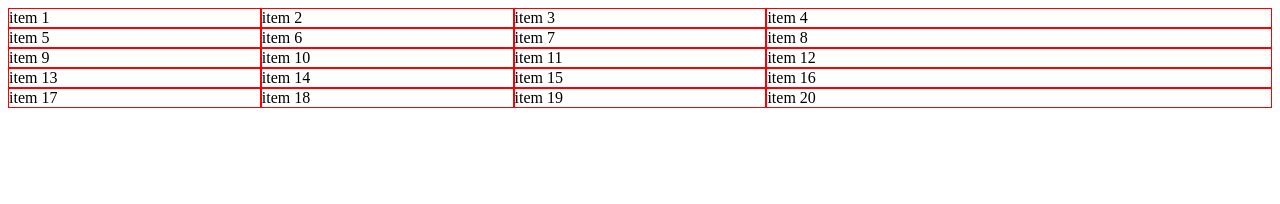
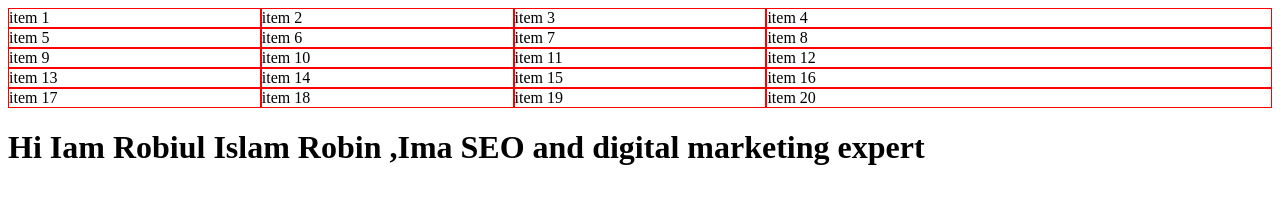
Before and after one commit to robinweb007/Module123-practice, a plain HTML site: page index.html in a window 1280 px wide. Drawn offline with Linux system fonts and the light colour scheme.

Commit message:
name update

```diff
--- a/index.html
+++ b/index.html
@@ -125,6 +125,10 @@
     <div class="item">item 19</div>
     <div class="item">item 20</div>
     </div>
-
+    <div>
+        <h1>
+            Hi Iam Robiul Islam Robin ,Ima SEO and digital marketing expert
+        </h1>
+    </div>
 </body>
 </html>
```
